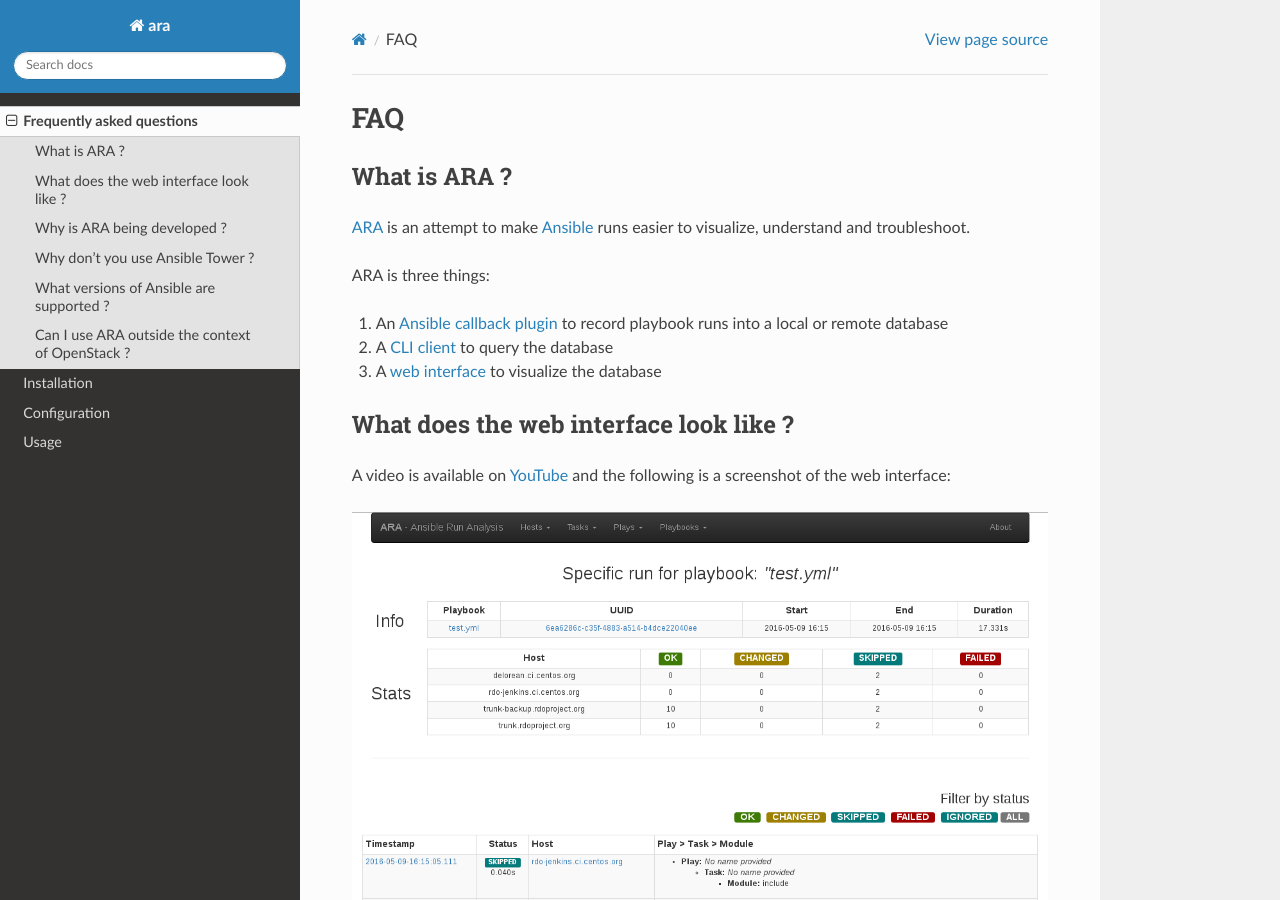
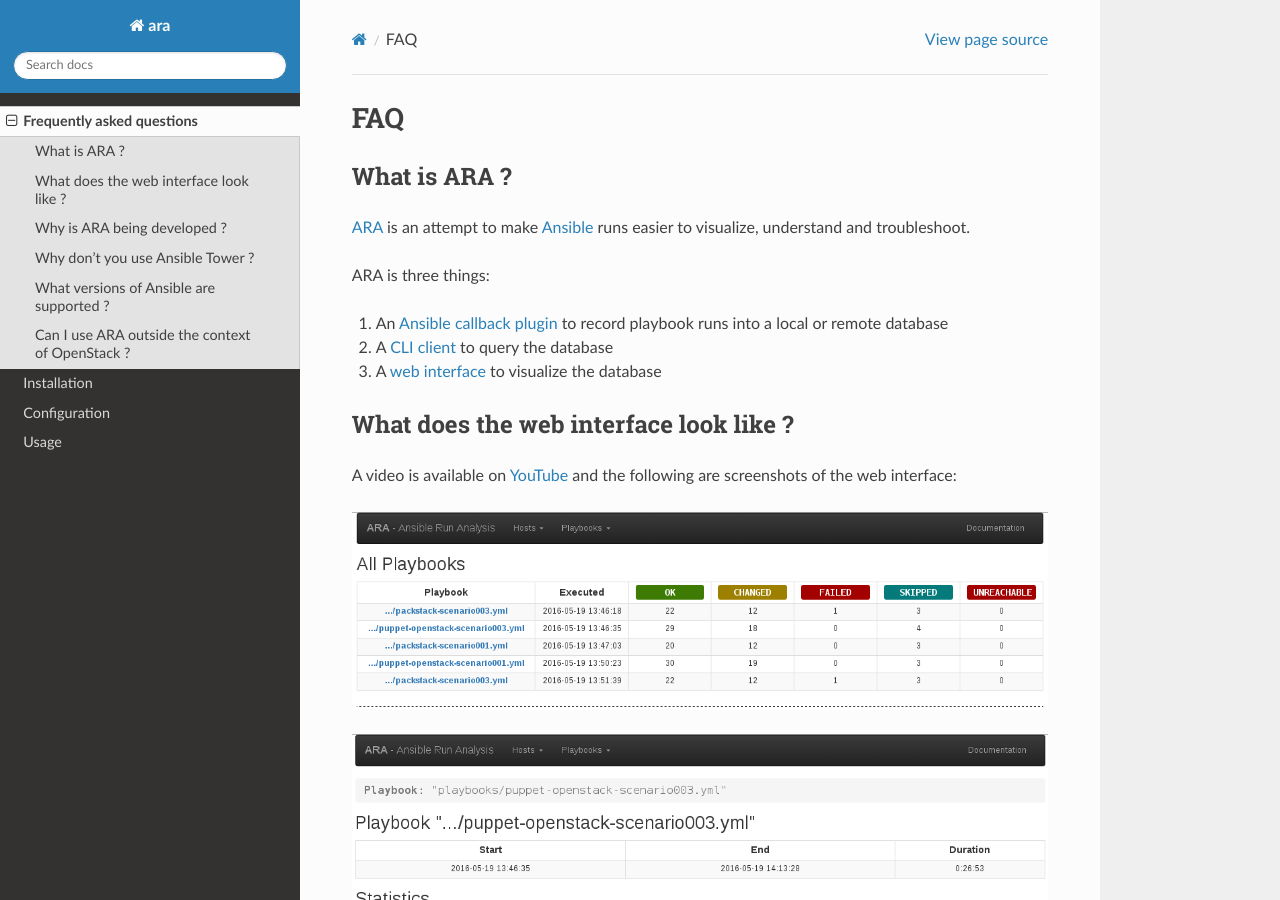
Before and after one commit to ansible-community/ara, a Sphinx documentation site: the page built from docs/faq.rst, in a window 1280 px wide and 900 px high. Built offline with Sphinx 7.4.7 and the Read the Docs theme 2.0.0, drawn with Linux system fonts in a browser that asks for light colours; the version number could not be read and is left out.

Commit message:
Update preview screenshots

```diff
--- a/README.rst
+++ b/README.rst
@@ -49,10 +49,11 @@
 
 What does the web interface look like ?
 ---------------------------------------
-A video is available on YouTube_ and the following is a screenshot of the
+A video is available on YouTube_ and the following are screenshots of the
 web interface:
 
-.. image:: docs/images/preview.png
+.. image:: docs/images/preview1.png
+.. image:: docs/images/preview2.png
 
 .. _YouTube: https://www.youtube.com/watch?v=K3jTqgm2YuY
 
--- a/docs/faq.rst
+++ b/docs/faq.rst
@@ -19,10 +19,11 @@
 
 What does the web interface look like ?
 ---------------------------------------
-A video is available on YouTube_ and the following is a screenshot of the
+A video is available on YouTube_ and the following are screenshots of the
 web interface:
 
-.. image:: images/preview.png
+.. image:: images/preview1.png
+.. image:: images/preview2.png
 
 .. _YouTube: https://www.youtube.com/watch?v=K3jTqgm2YuY
 
```
Also changed, not shown: docs/images/preview.png (deleted), docs/images/preview1.png (added), docs/images/preview2.png (added).
